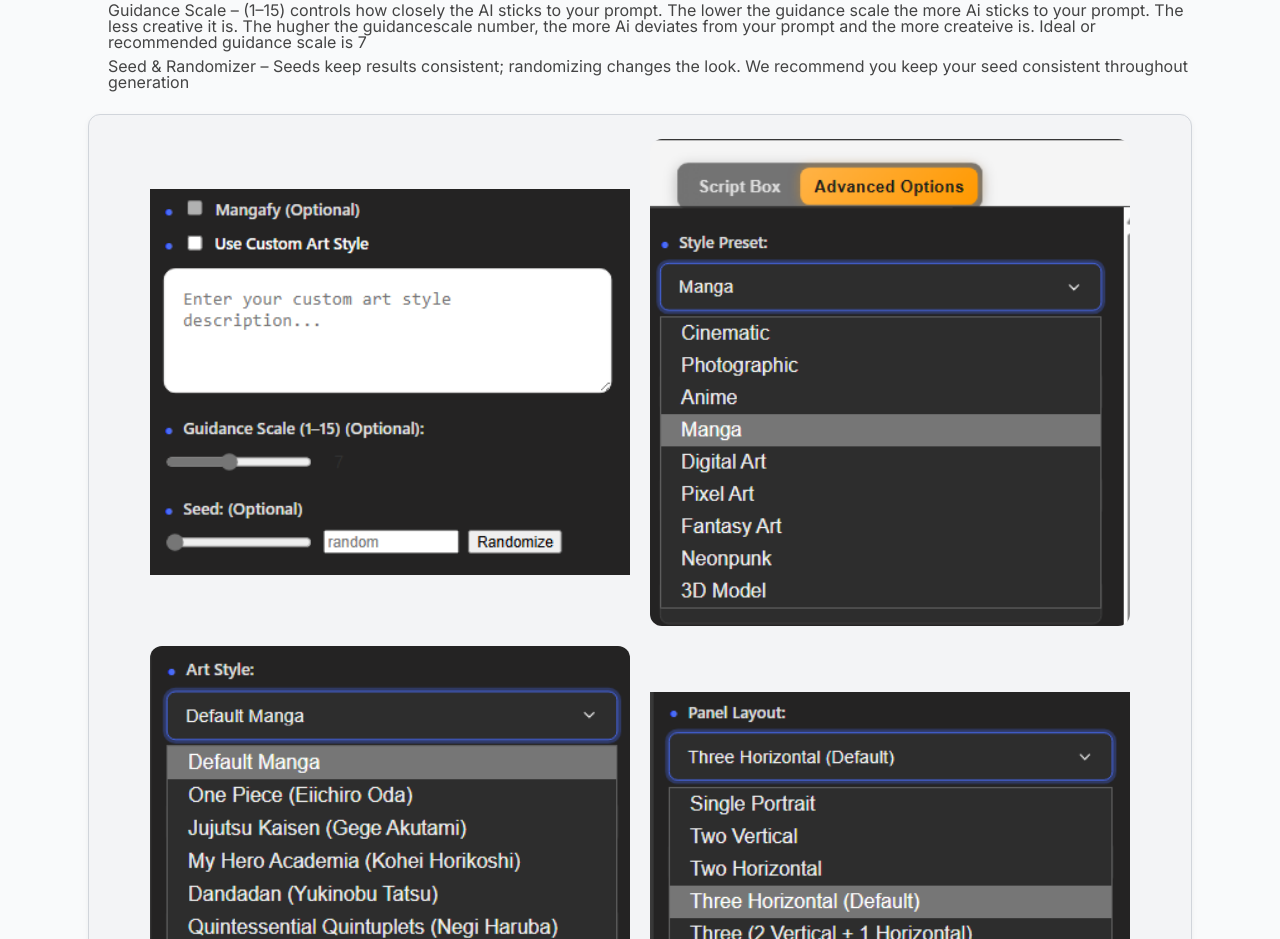
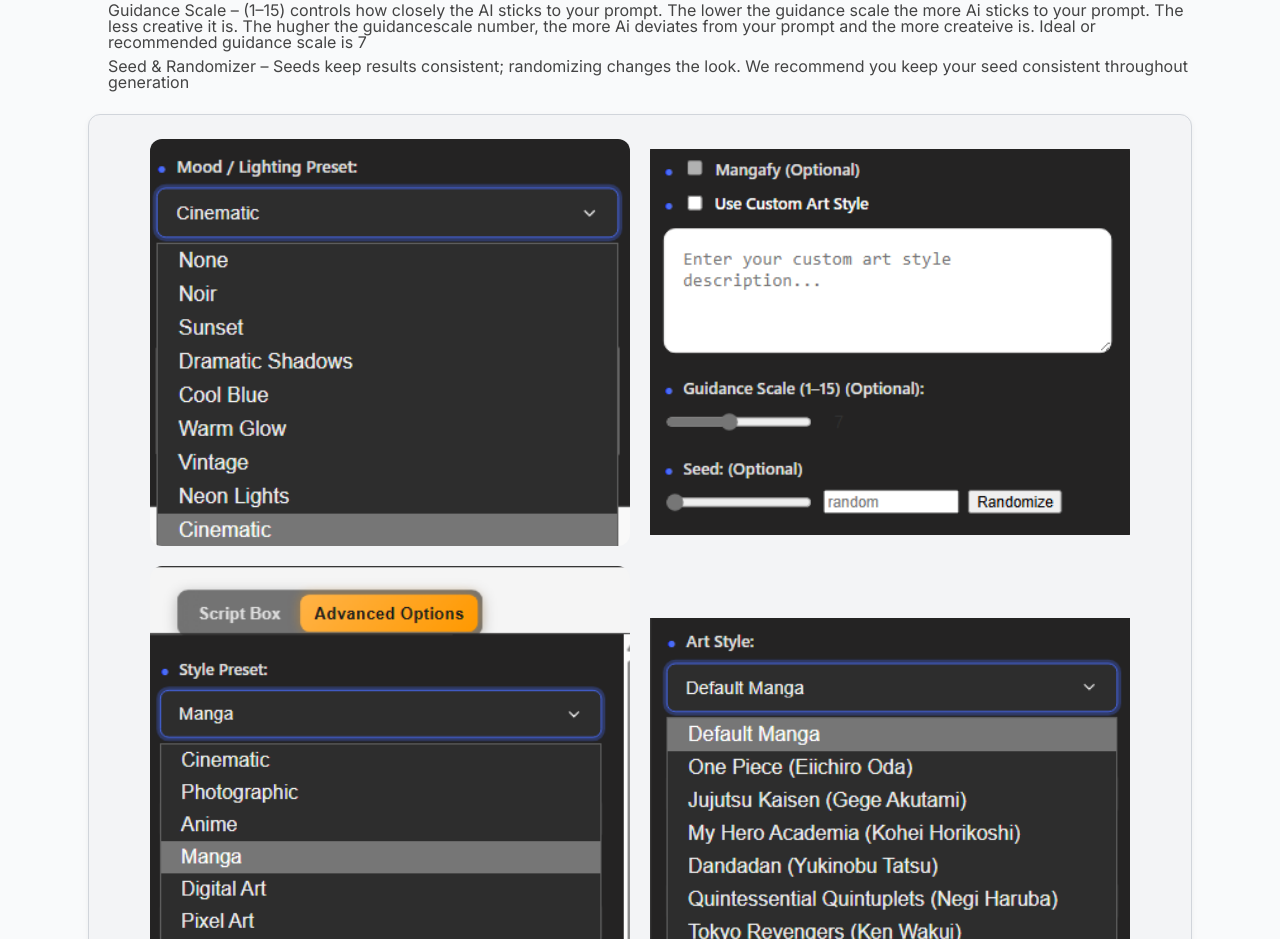
Before and after one commit to ChefEase/Mangafy.Ai, a Next.js app: page /documentation in a window 1280 px wide. Shown: the part 2641-3580 px from the top of the page. Built offline with nearby package versions, Linux system fonts and the light colour scheme; a web font is replaced by a local one.

Commit message:
Finale Better Ui Interface

```diff
--- a/src/app/documentation/page.tsx
+++ b/src/app/documentation/page.tsx
@@ -83,6 +83,7 @@ const DocumentationPage: React.FC = () => {
             <li><b>Seed & Randomizer</b> – Seeds keep results consistent; randomizing changes the look. We recommend you keep your seed consistent throughout generation</li>
           </ul>
           <motion.div className="documentation-image-card" whileHover={{ scale: 1.03 }}>
+          <img src="/screenshots/advanced-options.png" alt="Advanced Options Panel" />
             <img src="/screenshots/advanced-options (1).png" alt="Advanced Options Panel" />
             <img src="/screenshots/advanced-options (2).png" alt="Advanced Options Panel" />
             <img src="/screenshots/advanced-options (3).png" alt="Advanced Options Panel" />
```
Also changed, not shown: public/screenshots/advanced-options.png (added).
